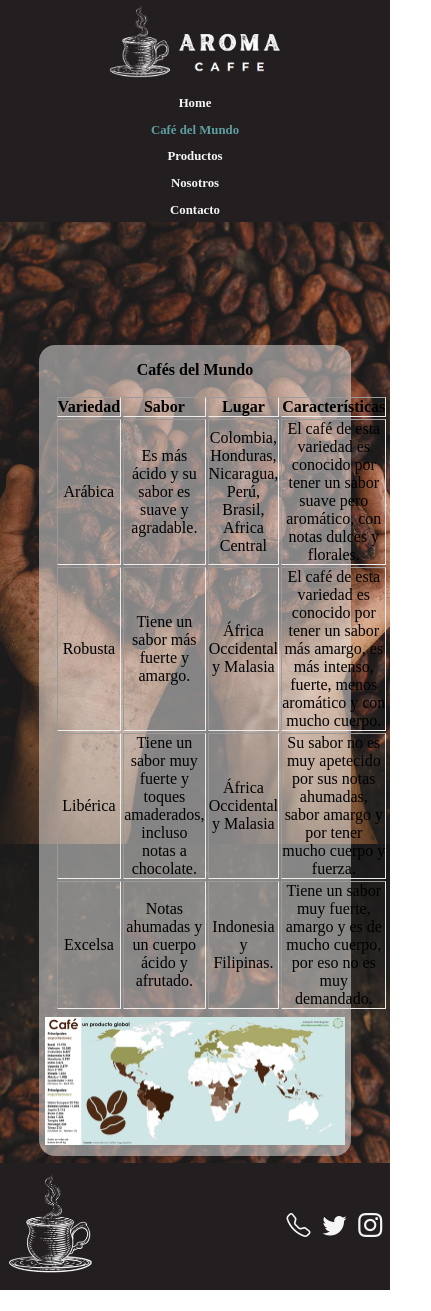
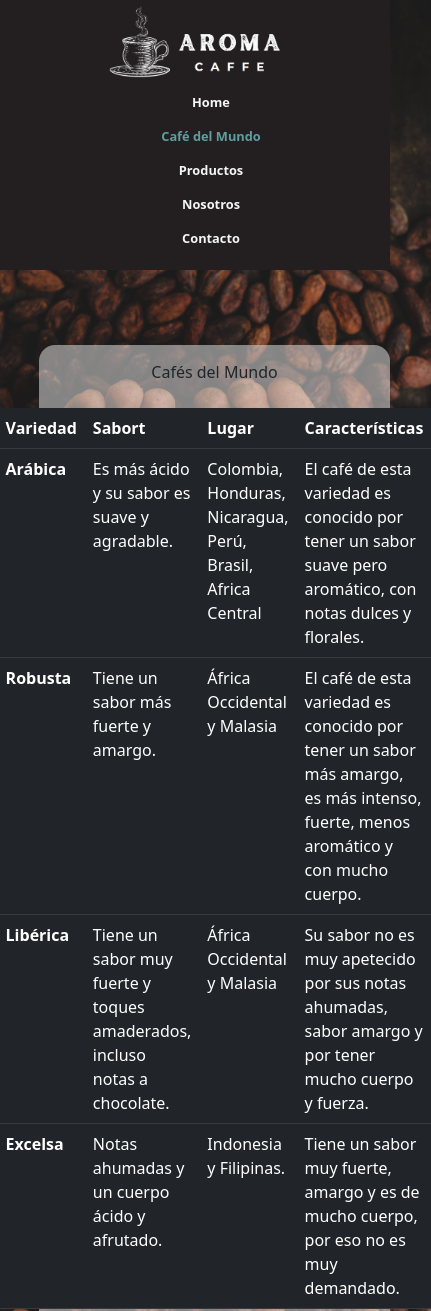
Before and after one commit to Nicoabr25/aroma-caffe, a plain HTML site: page pages/mundo.html in a window 390 px wide. Shown: the top 1311 px of the page, 431 px wide, since content can reach past the window. Before the commit the page ends 1290 px from the top, so only its background shows below. Drawn offline with nearby package versions, Linux system fonts and the light colour scheme.

Commit message:
Se agrego tabla bootstrap y se mejoraron los botones de formulario

```diff
--- a/css/style.css
+++ b/css/style.css
@@ -193,19 +193,9 @@ header nav ul li a{
     margin: 0% 10%;
 }
 
-.mundo__tabla{
-    width: 90%;
-}
-
 .mundo__article h2{
     font-size: 1.5rem;
     padding: 5%;
-}
-
-.mundo__tabla table {
-    text-align: center;
-    border: none;
-    font-size: 1rem;
 }
 
 .mapaCafe {
@@ -218,24 +208,36 @@ header nav ul li a{
 }
 
 
-@media screen and (min-width: 0px) and (max-width: 768px){
+@media screen and (min-width: 0px) and (max-width: 500px){
     #world{
         margin-top: 40vh;
         padding: 2% 0vw;
     }
     .mundo__article {
         font-size: 1rem;
+        width: 90%;
     }
 
     .mundo__article h2{
         font-size: 1rem;
     }
+}
 
-    .mundo__article table {
-        text-align: center;
+@media screen and (min-width: 501px) and (max-width: 768px){
+    #world{
+        margin-top: 40vh;
+        padding: 2% 0vw;
+    }
+    .mundo__article {
+        font-size: 1rem;
+        width: 80%;
+    }
+
+    .mundo__article h2{
         font-size: 1rem;
     }
 }
+
 
 
 /*-----------------------------------------------Productos-----------------------------------------------*/
@@ -414,19 +416,27 @@ header nav ul li a{
 .form__article label{
     font-size: 1.2rem;
 }
+
 .form__article input{
     width: 20vw;
-    background-color: rgba(245, 245, 245, 0.25) ;
     border-radius: 0.5rem;
     margin: 5% 0%;
-    padding: 0 0 0 5px;
+    padding: 0 0 0 2%;
 }
+
+.dato {
+    background-color: rgba(245, 245, 245, 0.25)
+}
+
 .form__article textarea {
     background-color: rgba(245, 245, 245, 0.25) ;
     width: 20vw;
     border-radius: 0.5rem;
     margin: 5% 0%;
-    padding: 0 0 0 5px;
+    padding: 2% 0 0 2%
+}
+.button {
+    background-color: rgba(0, 139, 139, 0.449);
 }
 .button:hover{
     background-color: darkcyan;
--- a/pages/mundo.html
+++ b/pages/mundo.html
@@ -4,8 +4,9 @@
     <meta charset="UTF-8">
     <meta http-equiv="X-UA-Compatible" content="IE=edge">
     <meta name="viewport" content="width=device-width, initial-scale=1.0">
+    <link rel="stylesheet" href="https://cdn.jsdelivr.net/npm/bootstrap-icons@1.8.3/font/bootstrap-icons.css">
+    <link href="https://cdn.jsdelivr.net/npm/bootstrap@5.2.0-beta1/dist/css/bootstrap.min.css" rel="stylesheet" integrity="sha384-0evHe/X+R7YkIZDRvuzKMRqM+OrBnVFBL6DOitfPri4tjfHxaWutUpFmBp4vmVor" crossorigin="anonymous">
     <link rel="stylesheet" href="../css/style.css">
-    <link rel="stylesheet" href="https://cdn.jsdelivr.net/npm/bootstrap-icons@1.8.3/font/bootstrap-icons.css">
     <title>Café del Mundo</title>
 </head>
 <body>
@@ -27,38 +28,42 @@
         <section class="mundo">
             <article class="mundo__article">
                 <h2>Cafés del Mundo</h2>
-                <div class="mundo__tabla">
-                    <table border="1" cellpadding="1" cellspacing="2" alt="tabla de comparación de variedades de café">
+                <div class="table-responsive">
+                <table class="table table-dark table-hover">
                         <thead>
-                            <th>Variedad</th>
-                            <th>Sabor</th>
-                            <th>Lugar</th>
-                            <th>Características</th>
+                            <tr>
+                                <th scope="col">Variedad</th>
+                                <th scope="col">Sabort</th>
+                                <th scope="col">Lugar</th>
+                                <th scope="col">Características</th>
+                            </tr>
                         </thead>
+                        <tbody>
                             <tr>
-                            <td>Arábica</td>
+                                <th scope="row">Arábica</th>
                                 <td>Es más ácido y su sabor es suave y agradable.</td>
                                 <td>Colombia, Honduras, Nicaragua, Perú, Brasil, Africa Central</td>
                                 <td>El café de esta variedad es conocido por tener un sabor suave pero aromático, con notas dulces y florales.</td>
                             </tr>
                             <tr>
-                            <td>Robusta</td>
+                                <th scope="row">Robusta</th>
                                 <td>Tiene un sabor más fuerte y amargo.</td>
                                 <td>África Occidental y Malasia</td>
                                 <td>El café de esta variedad es conocido por tener un sabor más amargo, es más intenso, fuerte, menos aromático y con mucho cuerpo.</td>
                             </tr>
                             <tr>
-                            <td>Libérica</td>
+                                <th scope="row">Libérica</th>
                                 <td>Tiene un sabor muy fuerte y toques amaderados, incluso notas a chocolate.</td>
                                 <td>África Occidental y Malasia</td>
                                 <td>Su sabor no es muy apetecido por sus notas ahumadas, sabor amargo y por tener mucho cuerpo y fuerza.</td>
                             </tr>
                             <tr>
-                            <td>Excelsa</td>
+                                <th scope="row">Excelsa</th>
                                 <td>Notas ahumadas y un cuerpo ácido y afrutado.</td>
                                 <td>Indonesia y Filipinas.</td>
                                 <td>Tiene un sabor muy fuerte, amargo y es de mucho cuerpo, por eso no es muy demandado.</td>
                             </tr>
+                        </tbody>
                     </table>
                 </div>
                 <div class="mapaCafe">
@@ -76,5 +81,8 @@
             <li><i class="bi-instagram" alt="Instagram""></i></li>
         </ul>
     </footer>
+
+    <!-- Bootstrap JS Script-->
+    <script src="https://cdn.jsdelivr.net/npm/bootstrap@5.2.0-beta1/dist/js/bootstrap.bundle.min.js" integrity="sha384-pprn3073KE6tl6bjs2QrFaJGz5/SUsLqktiwsUTF55Jfv3qYSDhgCecCxMW52nD2" crossorigin="anonymous"></script>
 </body>
 </html>
```
Also changed, not shown: index.html (+2 -2 lines), pages/contacto.html (+2 -2 lines). Lines whose indentation alone changed are shown as unchanged.
